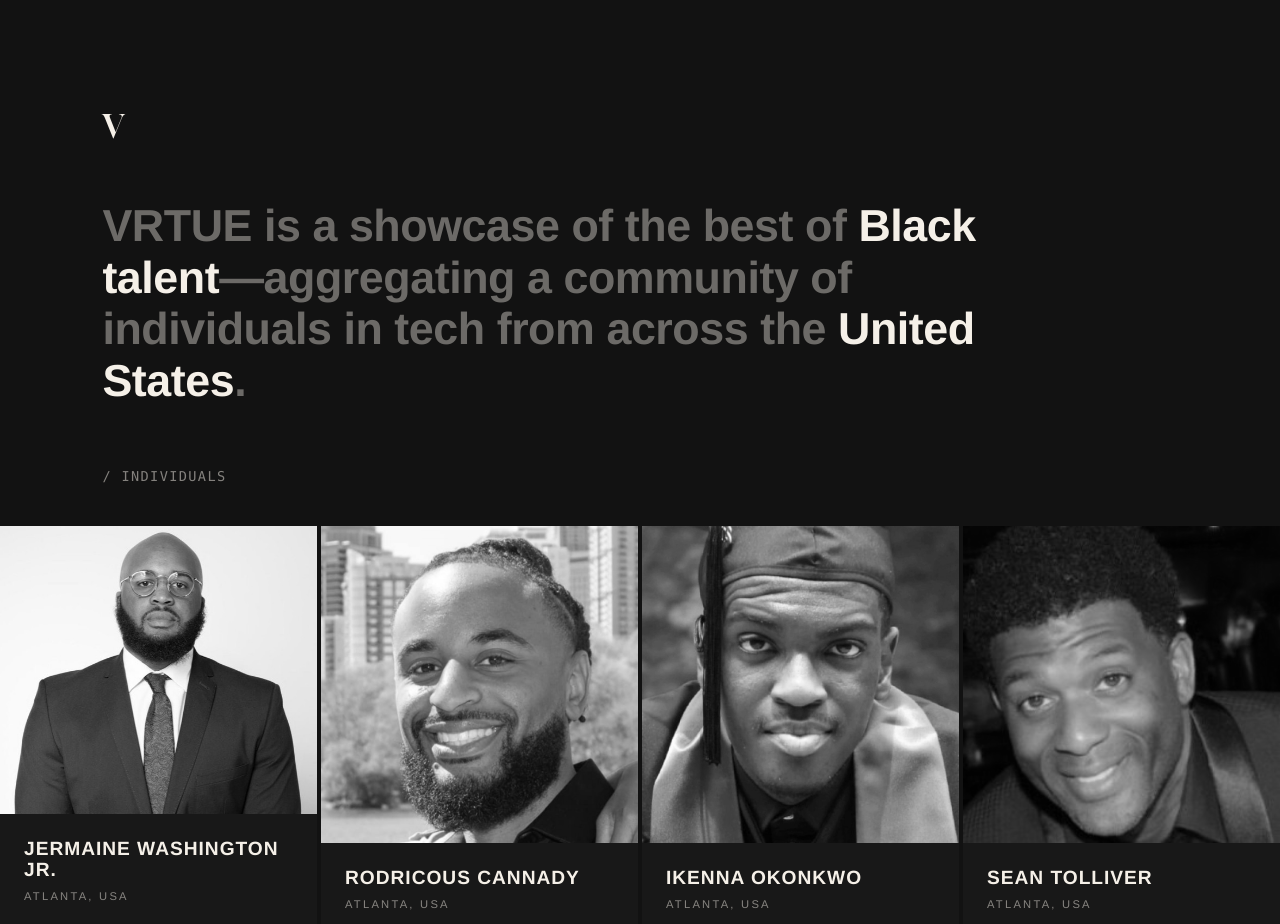
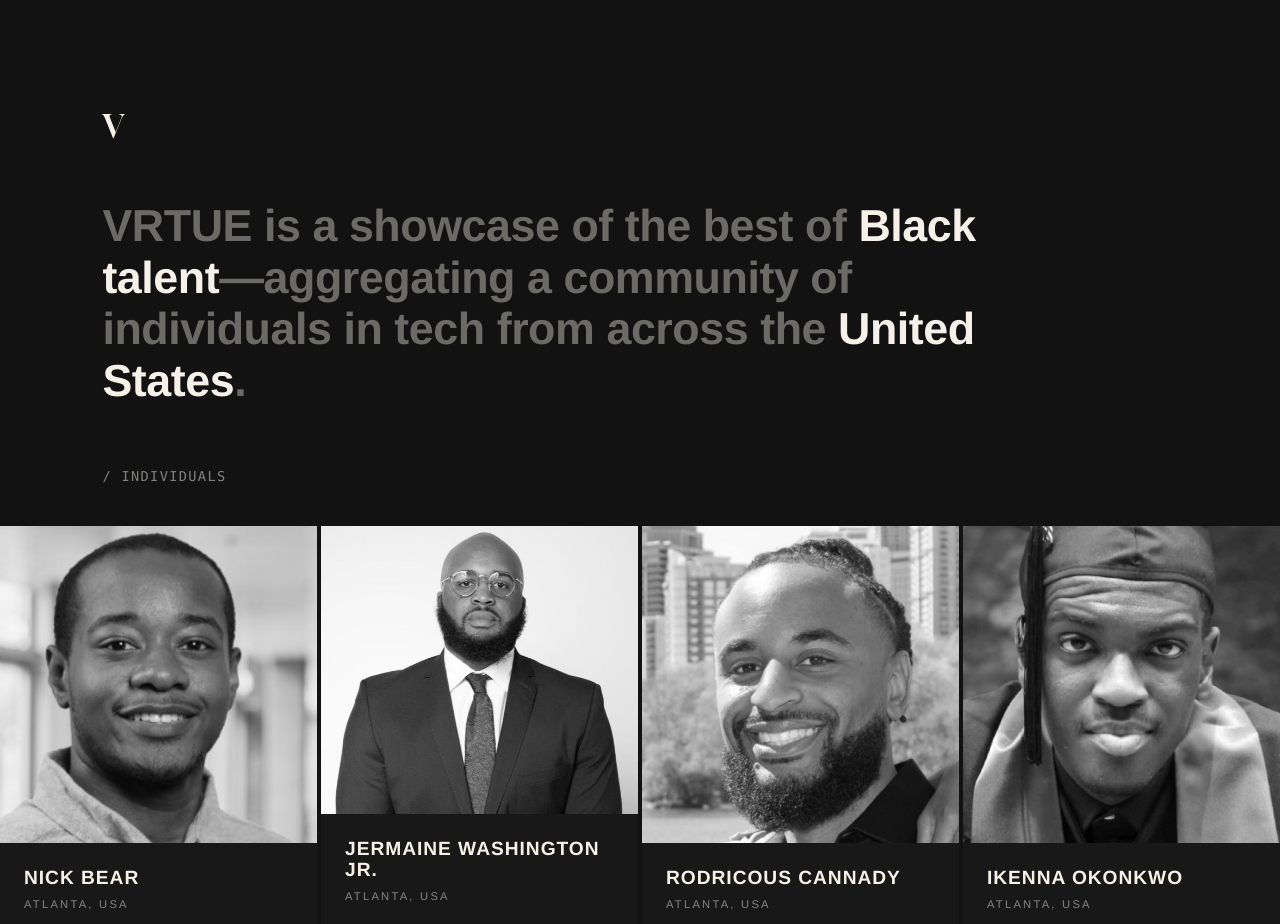
Before and after one commit to sheldenr/vrtue-web, a React (Vite) app: page / in a window 1280 px wide. Shown: the top 924 px of the page. Built offline with nearby package versions, Linux system fonts and the light colour scheme.

Commit message:
Added Nick

```diff
--- a/src/pages/Home.jsx
+++ b/src/pages/Home.jsx
@@ -11,8 +11,10 @@ import kereithImage from '../assets/kereith-dyce.jpg';
 import romaneImage from '../assets/romane-marshall.jpg';
 import rodricousImage from '../assets/rodricous-cannady.jpg';
 import ikennaImage from '../assets/ikenna-okonkwo.jpg';
+import nickImage from '../assets/nick-bear.jpg';
 
 const talentData = [
+  { id: 9, name: 'Nick Bear', location: 'Atlanta, USA', role: 'Software Developer at Southern Company', socialLink: 'https://www.linkedin.com/in/nickbear/', image: nickImage, aspectRatio: '1/1' },
   { id: 5, name: 'Jermaine Washington Jr.', location: 'Atlanta, USA', role: 'Senior Software Engineer at Equifax. Florida State University Alumni.', socialLink: 'https://www.linkedin.com/in/jermainewashingtonjr/', image: jermaineImage, aspectRatio: '1.1/1' },
   { id: 7, name: 'Rodricous Cannady', location: 'Atlanta, USA', role: 'Senior Software Engineer at Equifax', socialLink: 'https://www.linkedin.com/in/rodricous-cannady-69221751/', image: rodricousImage, aspectRatio: '1/1' },
   { id: 8, name: 'Ikenna Okonkwo', location: 'Atlanta, USA', role: 'Software Engineer at Microsoft', socialLink: 'https://www.linkedin.com/in/ikenna-okonkwo/', image: ikennaImage, aspectRatio: '1/1' },
```
Also changed, not shown: src/assets/nick-bear.jpg (added).
